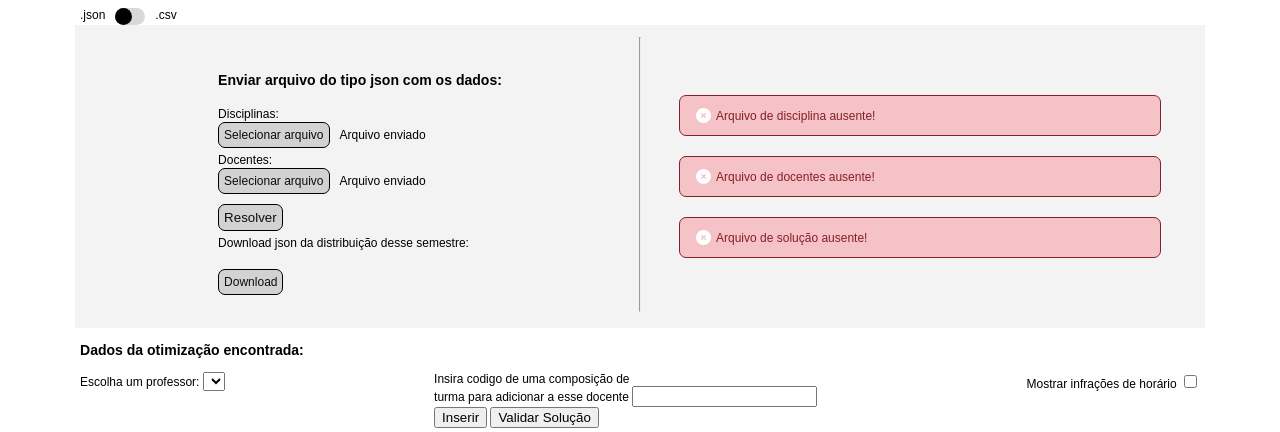
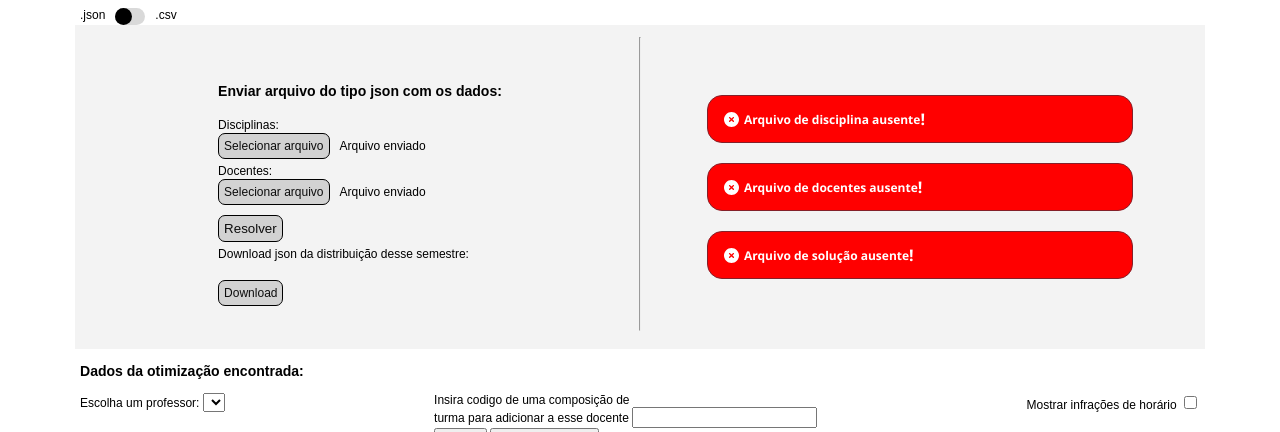
Before and after one commit to ElMigu17/TAP, a Flask app: page / in a window 1280 px wide. Shown: the top 432 px of the page. Run offline with Flask 2, Linux system fonts and the light colour scheme; lists and menus that the app fills with data are empty; style sheets or scripts are compiled from the project's sources.

Commit message:
Fazendo uma estilização mais atual

```diff
--- a/static/sass/style.scss
+++ b/static/sass/style.scss
@@ -149,9 +149,9 @@ html{
 #presenca-de-arquivo{
     div{
         flex-direction: column;
-        width: 80%;
+        width: 70%;
         align-items: center;
-        margin: 50px 0;
+        margin: 50px 50px;
         div{
             display: flex;
             flex-direction: row;
@@ -161,20 +161,27 @@ html{
             width: 100%;
             margin: 10px;
             padding: 12px 16px;
-            border-radius: 7px;
+            border-radius: 15px;
             border: 1px solid black;
 
             font-size: 12px;
-            font-family: sans-serif;
+            font-family: 'Segoe UI', Tahoma, Geneva, Verdana, sans-serif !important;
 
             img{
                 margin-right: 5px;
             }
         }
+        .exclamacao {
+            color: white;
+            font-size: 16px;
+            margin-right: 5px;
+            font-weight: bold;
+        }
         .ausente{
-            color: #842029;
+            color: white;
             border-color: #842029;
-            background-color: #F5C2C7;
+            background-color: red;
+            font-weight: bold;
 
         }
         .presente{
@@ -322,7 +329,8 @@ td > p {
 }
 
 .ausente{
-    background-color: #F5C2C7;
+    background-color: red;
+    font-weight: bold;
 }
 .presente{
     background-color: #D1E7DD;
```
